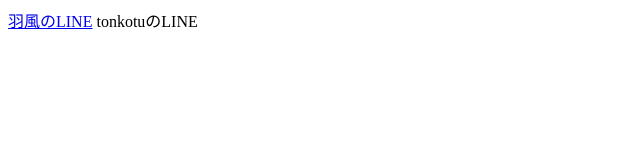
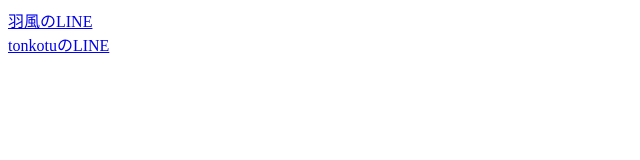
Before and after one commit to nij2280/hafu, a plain HTML site: page index.html in a window 1280 px wide. Shown: the whole page, without its empty margins (0-640 px from the left). Drawn offline with Linux system fonts and the light colour scheme.

Commit message:
Update index.html

```diff
--- a/index.html
+++ b/index.html
@@ -6,7 +6,7 @@
     <title>羽風</title>
 </head>
 <body>
-    <a href= "https://line.me/ti/p/GK3q8cD_9V" >羽風のLINE</a>
-    <a herf= "https://bit.ly/3e5VaRH">tonkotuのLINE</a>
+    <a href= "https://line.me/ti/p/GK3q8cD_9V" >羽風のLINE</a><br>
+    <a href= "https://bit.ly/3e5VaRH" >tonkotuのLINE</a>
 </body>
 </html>
```
